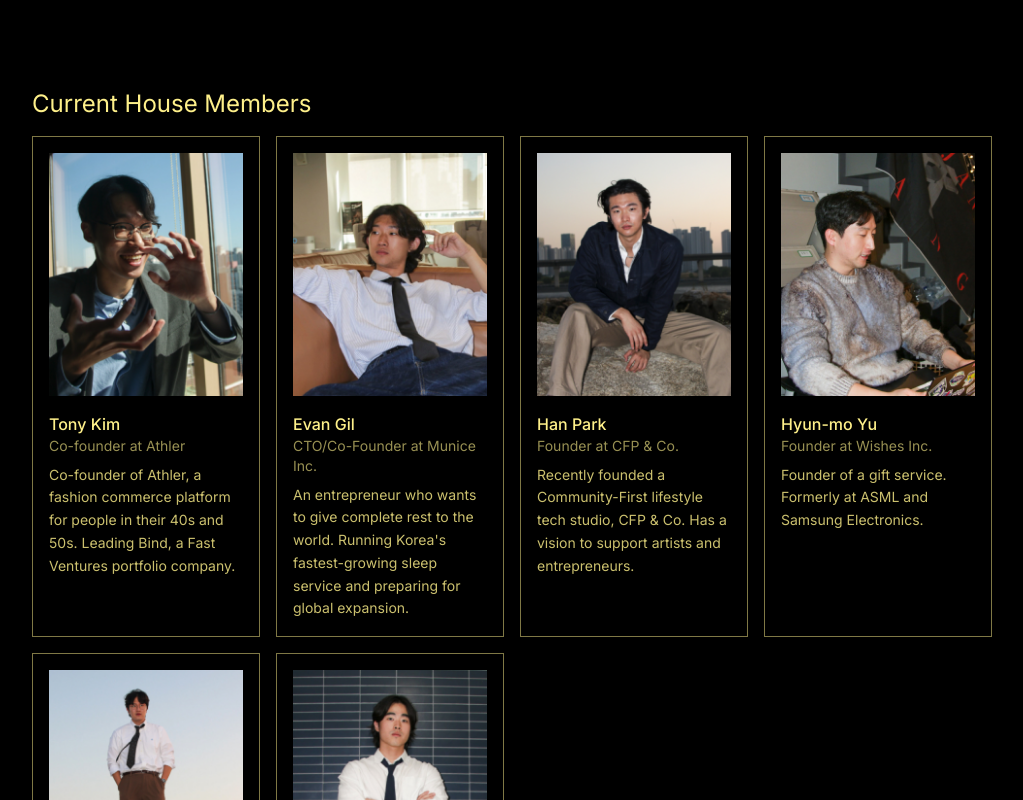
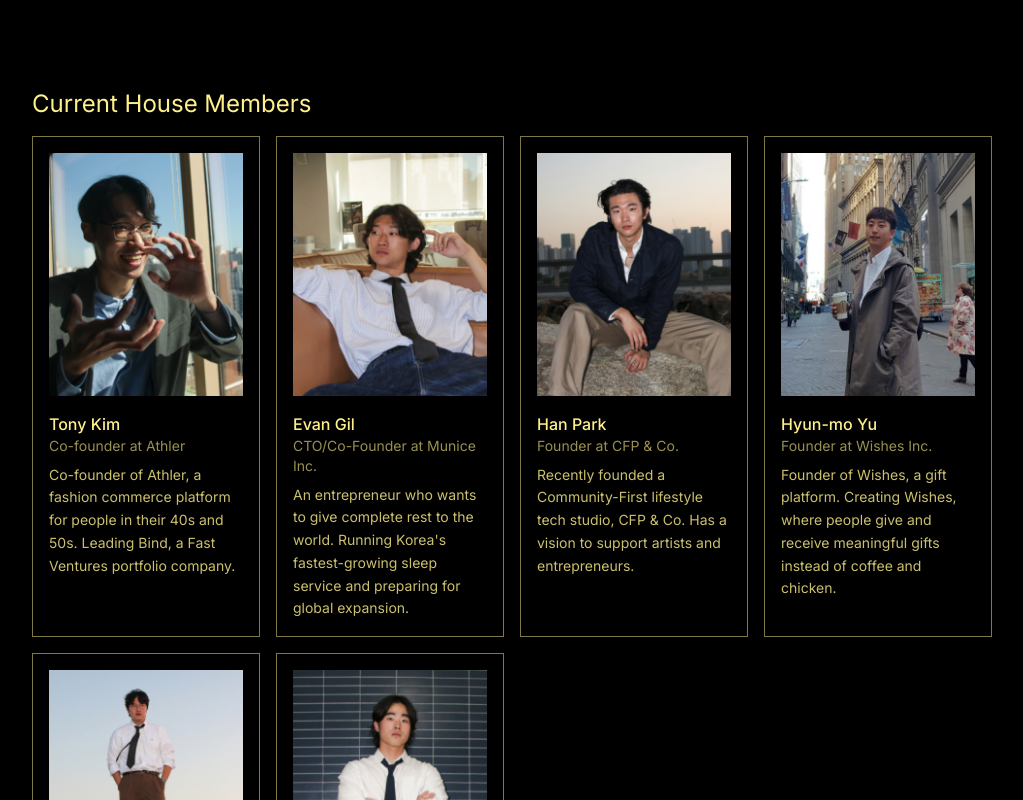
Before and after one commit to Han-park/0-gang, a Next.js app: page /en in a window 1280 px wide. Shown: the part 438-1238 px from the top of the page, without its empty margins (128-1151 px from the left). Built offline with nearby package versions, Linux system fonts and the light colour scheme.

Commit message:
made edit on tyron's content

```diff
--- a/src/data/members.ts
+++ b/src/data/members.ts
@@ -261,24 +261,21 @@ I was the president of the theater club at the university for three years. I use
     role: "Founder",
     company: "Wishes Inc.",
     koreanCompany: "위시즈",
-    imageUrl: "/image/member/tyron.jpg",
-    description: "선물 서비스 만드는 사람. ASML, 삼성전자 출신",
-    englishDescription: "Founder of a gift service. Formerly at ASML and Samsung Electronics.",
+    imageUrl: "/image/member/tyron-2.jpg",
+    description: "선물하기 플랫폼 위시즈의 Founder. 커피/치킨 대신 의미 있는 선물을 주고 받는 위시즈를 만들어가고 있습니다.",
+    englishDescription: "Founder of Wishes, a gift platform. Creating Wishes, where people give and receive meaningful gifts instead of coffee and chicken.",
     companyWebsiteUrl: "https://wishes.kr",
     detailContent: `대장간의 가장 막내이자 가장 형을 맡고 있다.
 
 24년 12월 쉽지 않은 과정을 거치고 대장간에 합류하게 됐다.
 
 25살부터 2년 반 ASML EUV 팀에서 외노자로,
-
 이후 2년 반은 삼성전자 반도체연구소 3nm 팀에서 노예 경험,
-
 마지막으로 서울대 MBA를 졸업한 후,
 
 반도체와 전혀 상관없는 선물하기 관련 스타트업 ‘위시즈’를 창업했다.
 
 23년 7월에 시작해서, 24년엔 정말 힘들었지만,
-
 5월 5일 생일인 나는, 5x5 = 25년은 다를 것이라 자기 최면 걸고 한걸음 한걸음 나아가는 중이다!
 
 3월에는 새로운 프로덕트를 출시할 예정이다! 많은 관심과,, 결제,, 부탁한다.`,
@@ -287,15 +284,12 @@ I was the president of the theater club at the university for three years. I use
 After going through a difficult process, I joined Daejangang in December 2024.
 
 From the age of 25, I worked as a foreign worker in the ASML EUV team for two and a half years,
-
 and then spent another two and a half years as a slave in the Samsung Electronics Semiconductor Research Institute's 3nm team.
-
 Finally, after graduating with an MBA from Seoul National University,
 
 I founded a startup called 'Wishes', which is completely unrelated to semiconductors.
 
 I started in July 2023, and it was really tough in 2024,
-
 but since my birthday is May 5th, I am convincing myself that 5x5 = 25 will be different, and I am taking one step at a time!
 
 I plan to launch a new product in March! I would appreciate your interest and support.`,
```
Also changed, not shown: public/image/member/tyron-2.jpg (added).
